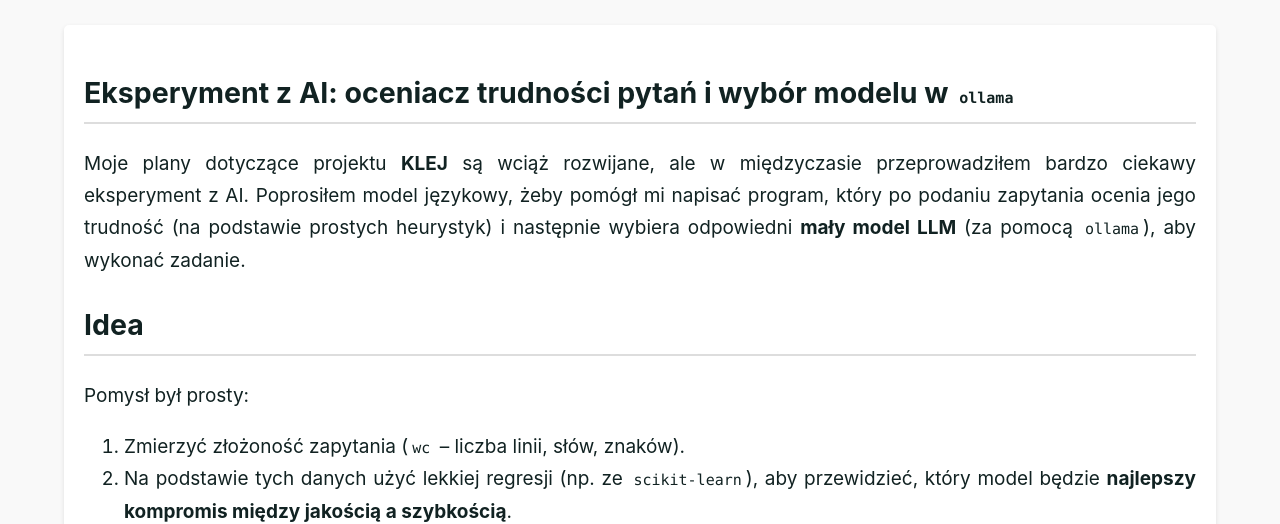
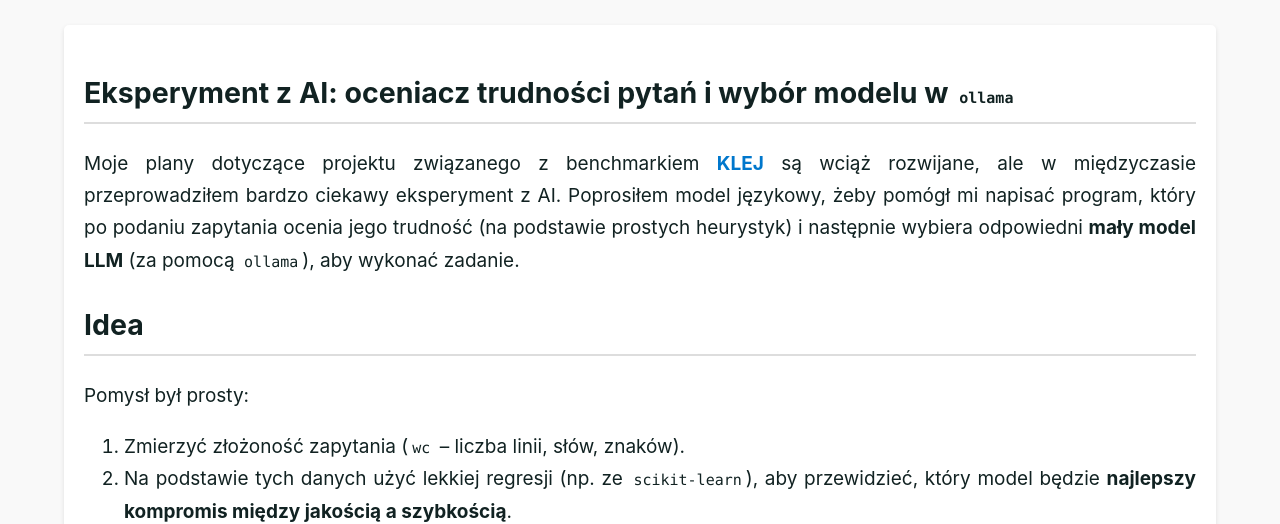
Before and after one commit to marcusfirmus/marcusfirmus.github.io, a plain HTML site: page Oceniacz.html in a window 1280 px wide. Shown: the part 280-804 px from the top of the page. Drawn offline with Linux system fonts and the light colour scheme.

Commit message:
Change link

```diff
--- a/Oceniacz.html
+++ b/Oceniacz.html
@@ -26,7 +26,7 @@
 <main role="main">
   <article>
     <h2 id="eksperyment-z-ai-oceniacz-trudności-pytań-i-wybór-modelu-w-ollama">Eksperyment z AI: oceniacz trudności pytań i wybór modelu w <code>ollama</code></h2>
-    <p>Moje plany dotyczące projektu <strong>KLEJ</strong> są wciąż rozwijane, ale w międzyczasie przeprowadziłem bardzo ciekawy eksperyment z AI. Poprosiłem model językowy, żeby pomógł mi napisać program, który po podaniu zapytania ocenia jego trudność (na podstawie prostych heurystyk) i następnie wybiera odpowiedni <strong>mały model LLM</strong> (za pomocą <code>ollama</code>), aby wykonać zadanie.</p>
+    <p>Moje plany dotyczące projektu związanego z benchmarkiem <a href="Embeddingi.html"><strong>KLEJ</strong></a> są wciąż rozwijane, ale w międzyczasie przeprowadziłem bardzo ciekawy eksperyment z AI. Poprosiłem model językowy, żeby pomógł mi napisać program, który po podaniu zapytania ocenia jego trudność (na podstawie prostych heurystyk) i następnie wybiera odpowiedni <strong>mały model LLM</strong> (za pomocą <code>ollama</code>), aby wykonać zadanie.</p>
     <h2 id="idea">Idea</h2>
     <p>Pomysł był prosty:</p>
     <ol type="1">
```
